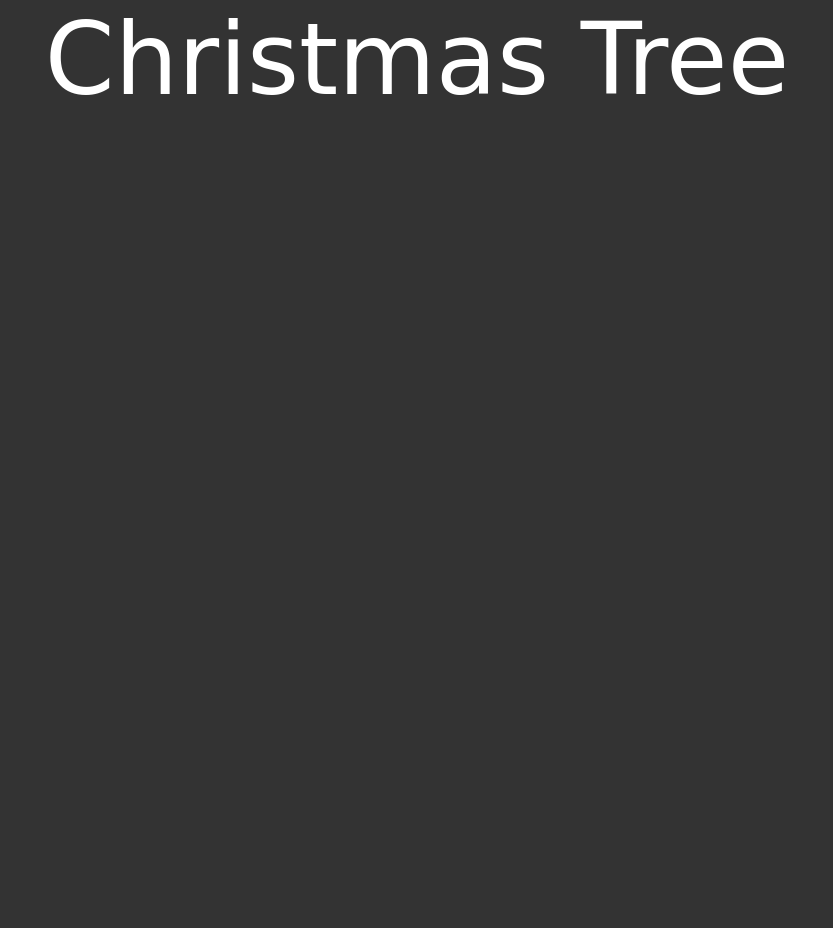
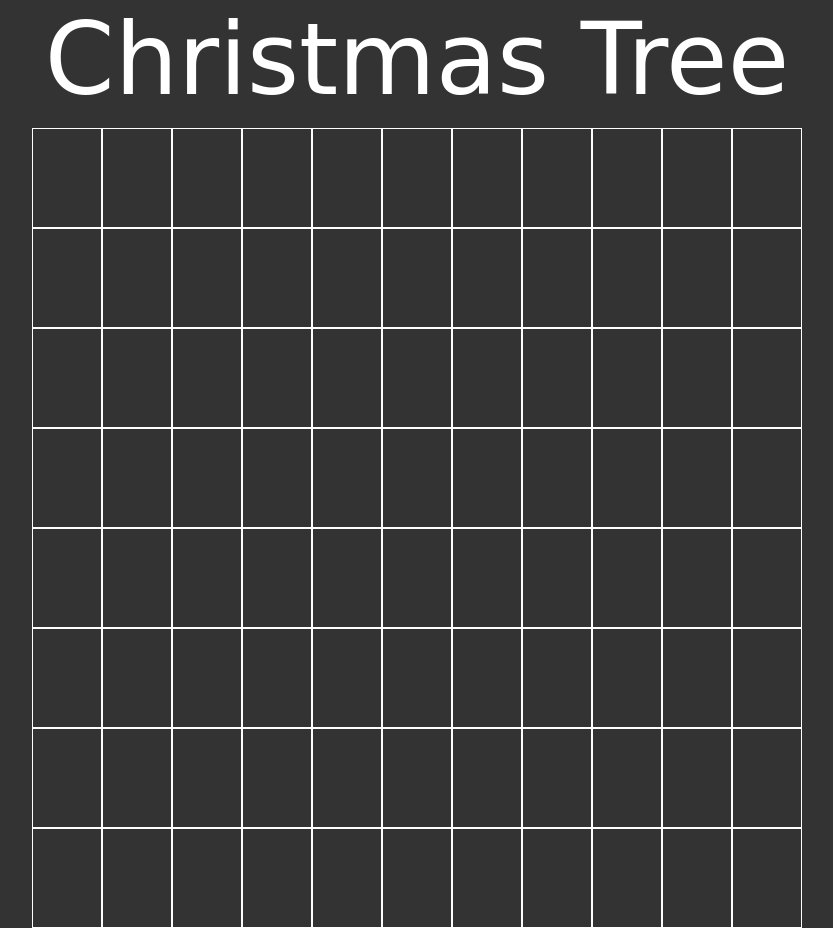
Before and after one commit to bealabea/christmas-tree-js, a plain HTML site: page index.html in a window 1280 px wide. Shown: the whole page, without its empty margins (223-1056 px from the left). Before the commit the page ends 800 px from the top, so only its background shows below. Drawn offline with nearby package versions, Linux system fonts and the light colour scheme; a web font is replaced by a local one.

Commit message:
for loop

```diff
--- a/css/style.css
+++ b/css/style.css
@@ -8,3 +8,18 @@ h1 {
     font-size: 100px;
     color: #fff;
 }
+
+#output{
+    width: 770px;
+    margin: 0 auto;
+}
+
+.box-style {
+    width: 70px;
+    height: 100px;
+    border: 1px solid #fff;
+}
+
+.colored{
+    background-color: green;
+}
--- a/index.html
+++ b/index.html
@@ -16,6 +16,8 @@
         <h1>Christmas Tree</h1>
     </header>
 
+    <div id="output" class="d-flex justify-content-center flex-wrap"></div>
+
     <script src="./js/script.js"></script>
 
 </body>
--- a/js/script.js
+++ b/js/script.js
@@ -0,0 +1,57 @@
+function createBox(stampHtml){
+    let box = document.createElement('div');
+    box.classList.add('box-style');
+    stampHtml.append(box);
+    return box;
+}
+
+let outputHtml = document.getElementById('output');
+
+let emptyArray = [];
+
+for(let i = 0; i < 8; i++){
+for (let j = 0; j < 11; j++) {
+    emptyArray.push(createBox(outputHtml));
+}
+}
+
+console.log(emptyArray);
+
+
+// function drawTree(h) {
+//     for (let i = 0; i <= h; i++) {
+//       let coloredSquare = "";
+//       //Changed to coloredSquaret high then decrease
+//       for (let k = 1; k <= ((h - i) +1); k++) {
+//         //shortened to one space
+//         coloredSquare = createBox(outputHtml);
+//       }
+//       for (let j = 0; j <= i; j++) {
+//         //Added space so there is an odd number
+//         //of symbols and the coloredSquare above fits
+//         //the space
+//         coloredSquare = createBox(outputHtml);
+//         coloredSquare.classList.add("colored");
+//       }
+//       //Moved into the loop
+//       console.log(coloredSquare);
+//     }
+//   }
+//   drawTree(5);
+
+//   let n = 6;
+// let coloredSquare = createBox(outputHtml);
+// // External loop
+// for (let i = 1; i <= n; i++) {
+//   // printing spaces
+//   for (let j = 1; j <= n - i; j++) {
+//     coloredSquare = createBox(outputHtml);
+//   }
+//   // printing star
+//   for (let k = 0; k < 2 * i - 1; k++) {
+//     coloredSquare = createBox(outputHtml);
+//     coloredSquare.classList.add("colored");
+//   }
+//   coloredSquare = "\n";
+// }
+// console.log(string);
```
